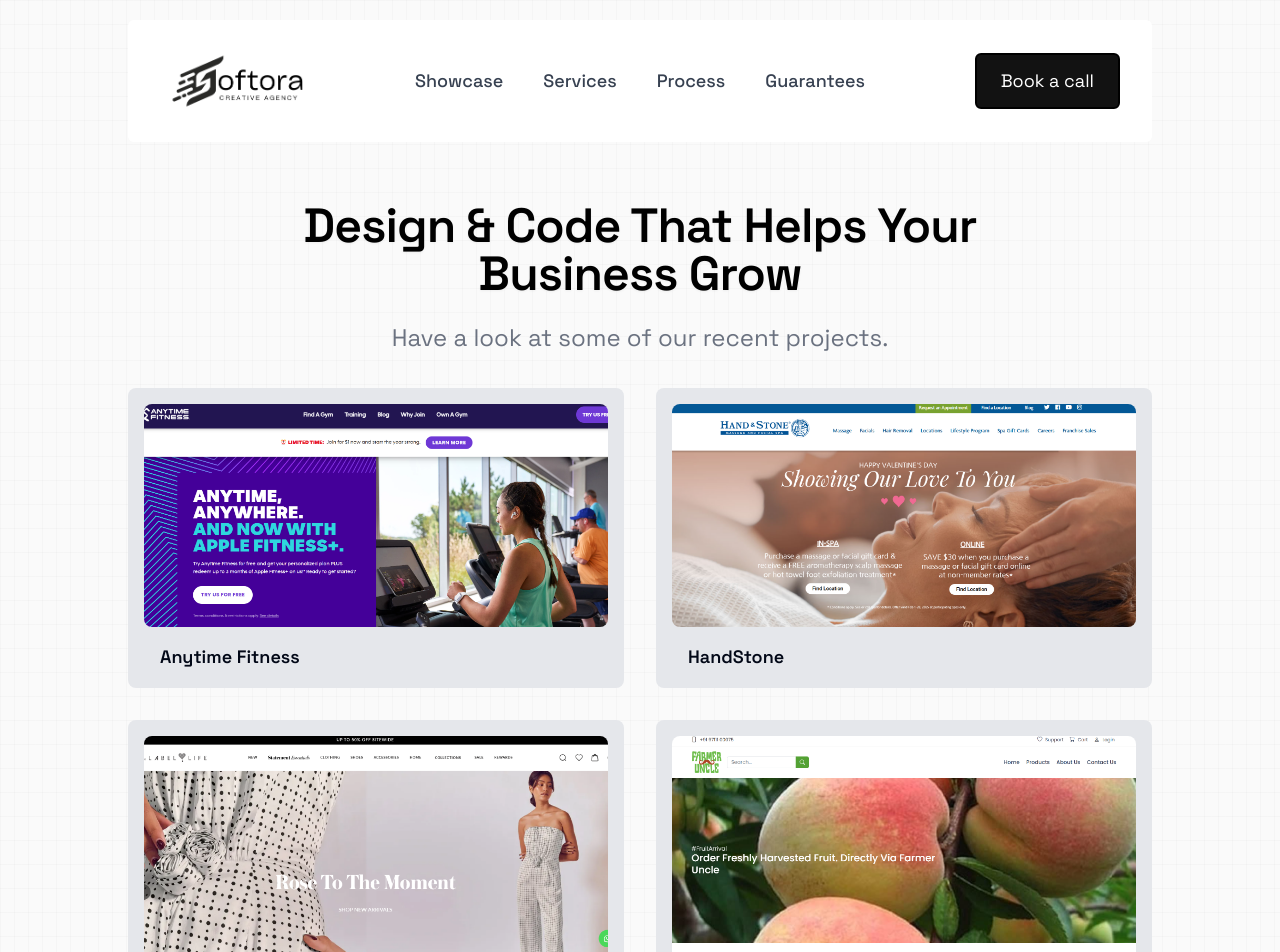
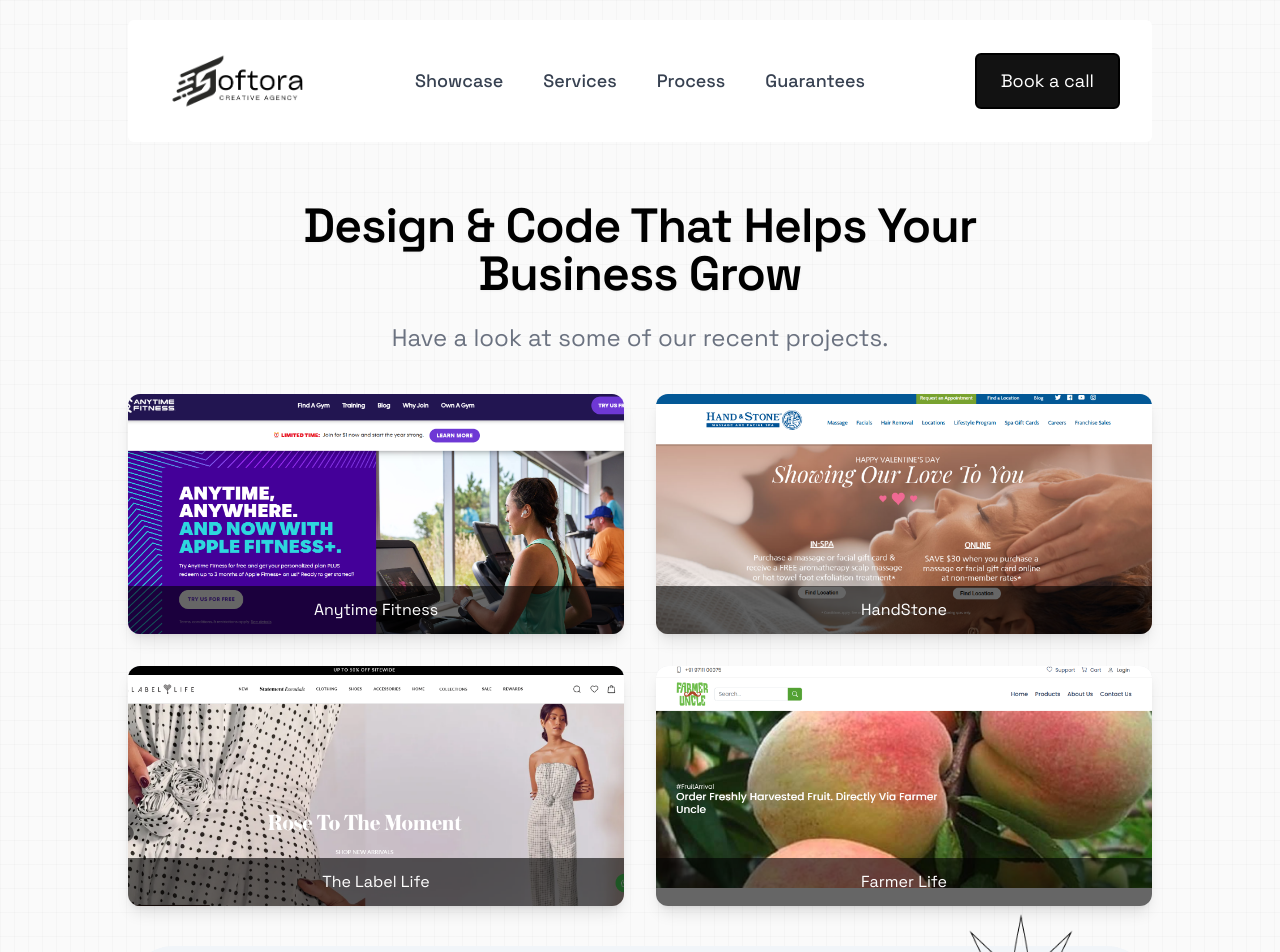
Before and after one commit to ankitasray/agency, a Next.js app: page /showcase in a window 1280 px wide. Shown: the top 952 px of the page. Built offline with nearby package versions, Linux system fonts and the light colour scheme.

Commit message:
updated projects and homepage

```diff
--- a/app/meeting/page.tsx
+++ b/app/meeting/page.tsx
@@ -72,7 +72,7 @@
         <div className="md:w-1/2 px-9 pt-10 ">
            <Calendly />
           <div className="flex items-center gap-6">
-    <a className="text-gray-700 hover:text-orange-600" aria-label="Visit TrendyMinds LinkedIn" href="https://www.linkedin.com/in/ankita-sinha-ray/" target="_blank"><svg
+    {/* <a className="text-gray-700 hover:text-orange-600" aria-label="Visit TrendyMinds LinkedIn" href="https://www.linkedin.com/in/ankita-sinha-ray/" target="_blank"><svg
             xmlns="http://www.w3.org/2000/svg" viewBox="0 0 448 512" className="h-8">
             <path fill="currentColor"
                 d="M100.28 448H7.4V148.9h92.88zM53.79 108.1C24.09 108.1 0 83.5 0 53.8a53.79 53.79 0 0 1 107.58 0c0 29.7-24.1 54.3-53.79 54.3zM447.9 448h-92.68V302.4c0-34.7-.7-79.2-48.29-79.2-48.29 0-55.69 37.7-55.69 76.7V448h-92.78V148.9h89.08v40.8h1.3c12.4-23.5 42.69-48.3 87.88-48.3 94 0 111.28 61.9 111.28 142.3V448z">
@@ -85,7 +85,7 @@
                 d="M224.1 141c-63.6 0-114.9 51.3-114.9 114.9s51.3 114.9 114.9 114.9S339 319.5 339 255.9 287.7 141 224.1 141zm0 189.6c-41.1 0-74.7-33.5-74.7-74.7s33.5-74.7 74.7-74.7 74.7 33.5 74.7 74.7-33.6 74.7-74.7 74.7zm146.4-194.3c0 14.9-12 26.8-26.8 26.8-14.9 0-26.8-12-26.8-26.8s12-26.8 26.8-26.8 26.8 12 26.8 26.8zm76.1 27.2c-1.7-35.9-9.9-67.7-36.2-93.9-26.2-26.2-58-34.4-93.9-36.2-37-2.1-147.9-2.1-184.9 0-35.8 1.7-67.6 9.9-93.9 36.1s-34.4 58-36.2 93.9c-2.1 37-2.1 147.9 0 184.9 1.7 35.9 9.9 67.7 36.2 93.9s58 34.4 93.9 36.2c37 2.1 147.9 2.1 184.9 0 35.9-1.7 67.7-9.9 93.9-36.2 26.2-26.2 34.4-58 36.2-93.9 2.1-37 2.1-147.8 0-184.8zM398.8 388c-7.8 19.6-22.9 34.7-42.6 42.6-29.5 11.7-99.5 9-132.1 9s-102.7 2.6-132.1-9c-19.6-7.8-34.7-22.9-42.6-42.6-11.7-29.5-9-99.5-9-132.1s-2.6-102.7 9-132.1c7.8-19.6 22.9-34.7 42.6-42.6 29.5-11.7 99.5-9 132.1-9s102.7-2.6 132.1 9c19.6 7.8 34.7 22.9 42.6 42.6 11.7 29.5 9 99.5 9 132.1s2.7 102.7-9 132.1z">
             </path>
         </svg>
-    </a>
+    </a> */}
 
 
 </div>
--- a/app/page.tsx
+++ b/app/page.tsx
@@ -363,7 +363,7 @@
         <div
           key={service.title}
           onClick={() => handleOpenModal(service)} // 👈 Open modal
-          className="flex flex-col justify-between h-full space-y-4 text-center bg-gray-100 p-4 cursor-pointer hover:scale-105 transition-transform rounded-md"
+          className="flex flex-col justify-between h-full space-y-4 text-center bg-gray-100 p-10 cursor-pointer hover:scale-105 transition-transform rounded-md"
         >
           <Image
   src={service.icon}
@@ -376,11 +376,11 @@
           <h1 className="text-xl font-medium">{service.title}</h1>
           {/* <p className="text-gray-500">{service.description}</p> */}
 
-          {service.subscriptionStartingFrom && (
+          {/* {service.subscriptionStartingFrom && (
             <p className="text-green-600 font-semibold">
               Subscription Starting from {service.subscriptionStartingFrom}
             </p>
-          )}
+          )} */}
         </div>
       ))}
     </div>
--- a/app/showcase/page.tsx
+++ b/app/showcase/page.tsx
@@ -3,6 +3,77 @@
 import WordFadeIn from "@/components/magicui/word-fade-in";
 import ShowcaseNavbar from "@/components/showcase-navbar";
 import LetsMakeThingsHappenSection from "@/components/ui/lets-make-things-happen";
+type Work = {
+  background: string;
+  imageUrl: string;
+  title: string;
+  link: string;
+};
+
+const works: Work[] = [
+  {
+    background: "bg-gray-200",
+    imageUrl: "/images/fitness.png",
+    title: "Anytime Fitness",
+    link: "https://www.anytimefitness.com/",
+  },
+  {
+    background: "bg-gray-200",
+    imageUrl: "/images/handstone.png",
+    title: "HandStone",
+    link: "https://handandstone.ca/",
+  },
+  {
+    background: "bg-gray-200",
+    imageUrl: "/images/labellife.png",
+    title: "The Label Life",
+    link: "https://store.thelabellife.com/",
+  },
+  {
+    background: "bg-gray-200",
+    imageUrl: "/images/farmer.png",
+    title: "Farmer Life",
+    link: "https://farmeruncle.com/",
+  },
+
+
+];
+type ShowcaseGridProps = {
+  works: Work[];
+};
+
+const ShowcaseGrid = ({ works }: ShowcaseGridProps) => {
+  return (
+    <div className="grid md:grid-cols-2 gap-8 mt-10 justify-items-center">
+      {works.map((work, index) => (
+        <div
+          key={index}
+          className={`relative rounded-xl overflow-hidden shadow-lg group ${work.background}`}
+        >
+          {/* Project Image */}
+          <img
+            src={work.imageUrl}
+            alt={work.title}
+            className="w-full h-60 object-cover "
+          />
+
+          {/* Title */}
+          <div className="absolute bottom-0 left-0 w-full bg-black/60 text-white p-3 text-center">
+            {work.title}
+          </div>
+
+          {/* Overlay Lock */}
+          <div className="absolute inset-0 flex items-center justify-center bg-white/80 backdrop-blur-md opacity-0 group-hover:opacity-100 transition duration-500">
+            <p className="text-xl font-semibold text-gray-800 animate-pulse">
+              First Try, Then Believe
+            </p>
+          </div>
+        </div>
+      ))}
+    </div>
+  );
+};
+
 
 const Showcase = () => {
   return (
@@ -26,7 +97,8 @@
           Have a look at some of our recent projects.
         </p>
 
-        <BlurFadeDemo />
+        {/* <BlurFadeDemo /> */}
+        <ShowcaseGrid works={works} />
 
         <LetsMakeThingsHappenSection />
 
--- a/components/ServiceModal.tsx
+++ b/components/ServiceModal.tsx
@@ -44,9 +44,9 @@
         </h2>
 
         {/* Description List */}
-        <ul className="text-gray-700 dark:text-gray-300 mb-4 list-disc list-inside space-y-2">
+        <ul className="text-gray-700 dark:text-gray-300 mb-4 list-none list-inside space-y-2 text-center">
           {service.description.map((point, index) => (
-            <li key={index}>{point}</li>
+            <li className="text-align-center" key={index}>{point}</li>
           ))}
         </ul>
 
--- a/components/demos/blur-fade-demo.tsx
+++ b/components/demos/blur-fade-demo.tsx
@@ -55,6 +55,12 @@
                 alt={`Random stock image ${idx + 1}`}
               />
               <h3 className="text-lg font-semibold p-4">{title}</h3>
+{/* <div className="absolute inset-0 bg-black/20 backdrop-blur-sm flex items-center justify-center ">
+              <p className="text-white text-xl font-bold">
+                First Try, Then Believe
+              </p>
+            </div> */}
+
             </Link>
           </BlurFade>
         ))}
--- a/components/demos/shooting-stars-demo.tsx
+++ b/components/demos/shooting-stars-demo.tsx
@@ -23,26 +23,26 @@
   },
   {
     icon: "/icons/team.svg",
-    title: "Team of Experts",
+    title: "Expert AI Team",
     description: "A team of experts ready to help you, at all times.",
   },
-  {
-    icon: "/icons/safe.svg",
-    title: "Secure Building",
-    description:
-      "Safe and secure building practices. To ensure your data is safe.",
-  },
-  {
-    icon: "/icons/analytics.svg",
-    title: "Analytics Tracking",
-    description: "Track your progress with our built in analytics",
-  },
+  // {
+  //   icon: "/icons/safe.svg",
+  //   title: "Secure Building",
+  //   description:
+  //     "Safe and secure building practices. To ensure your data is safe.",
+  // },
+  // {
+  //   icon: "/icons/analytics.svg",
+  //   title: "Analytics Tracking",
+  //   description: "Track your progress with our built in analytics",
+  // },
 
-  {
-    icon: "/icons/flexible.svg",
-    title: "Dynamic Websites",
-    description: "We build dynamic solutions that are easy to manage.",
-  },
+  // {
+  //   icon: "/icons/flexible.svg",
+  //   title: "Dynamic Websites",
+  //   description: "We build dynamic solutions that are easy to manage.",
+  // },
   {
     icon: "/icons/support.svg",
     title: "24/7 Support",
--- a/components/ui/lets-make-things-happen.tsx
+++ b/components/ui/lets-make-things-happen.tsx
@@ -14,7 +14,7 @@
         </p>
 
         <p className="my-10 text-xl">
-          Contact us today to learn more about how our digital marketing
+          Contact us today to learn more about how our AI
           services can help your business grow and succeed online.
         </p>
 
```
